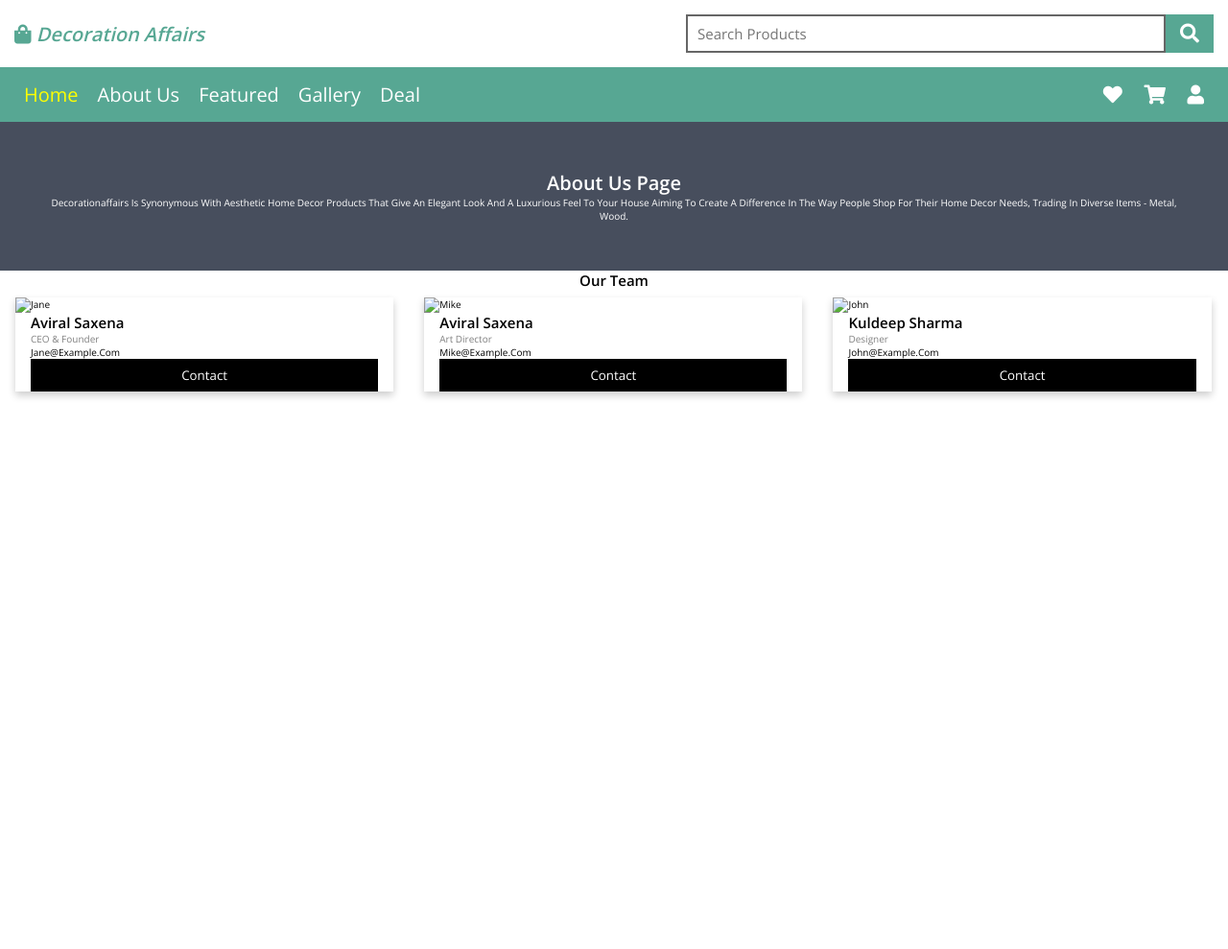
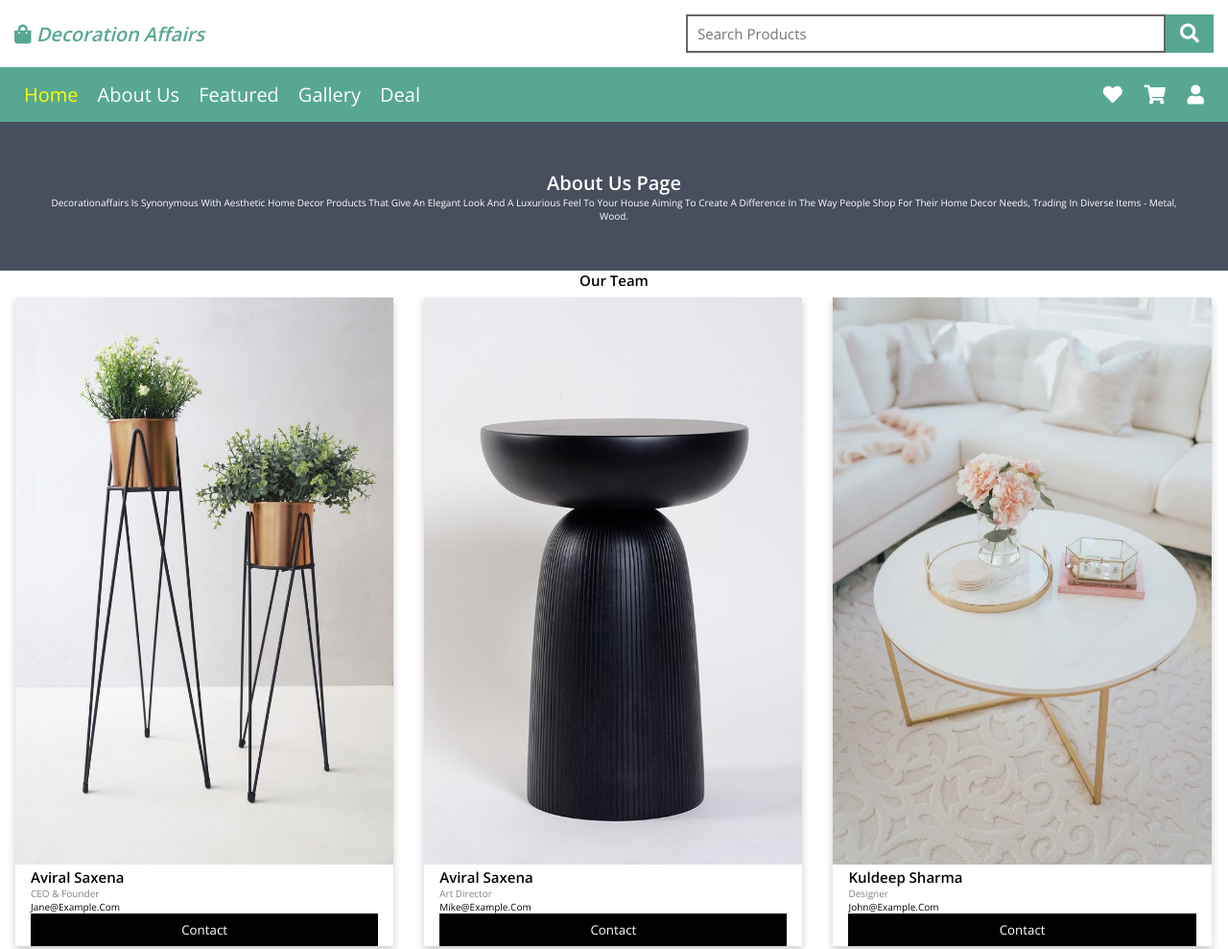
Before and after one commit to kuldeep1266/Decoration-Affairs, a plain HTML site: page about.html in a window 1280 px wide. Shown: the top 989 px of the page at 96% size. Before the commit the page ends 800 px from the top, so only its background shows below. Drawn offline with nearby package versions, Linux system fonts and the light colour scheme.

Commit message:
Update about.html

```diff
--- a/about.html
+++ b/about.html
@@ -64,7 +64,7 @@
   <div class="row">
     <div class="column">
       <div class="card">
-        <img src="Planters/IMG_2006.JPG" alt="Jane" style="width:100%">
+        <img src="IMG_2006.JPG" alt="Jane" style="width:100%">
         <div class="container">
           <h2>Aviral Saxena</h2>
           <p class="title">CEO & Founder</p>
@@ -76,7 +76,7 @@
 
     <div class="column">
       <div class="card">
-        <img src="Black edition/IMG_2222.JPG" alt="Mike" style="width:100%">
+        <img src="IMG_2222.JPG" alt="Mike" style="width:100%">
         <div class="container">
           <h2>Aviral Saxena</h2>
           <p class="title">Art Director</p>
@@ -88,7 +88,7 @@
 
     <div class="column">
       <div class="card">
-        <img src="Middle table/IMG_1751.JPG" alt="John" style="width:100%">
+        <img src="IMG_1751.JPG" alt="John" style="width:100%">
         <div class="container">
           <h2>Kuldeep Sharma</h2>
           <p class="title">Designer</p>
```
